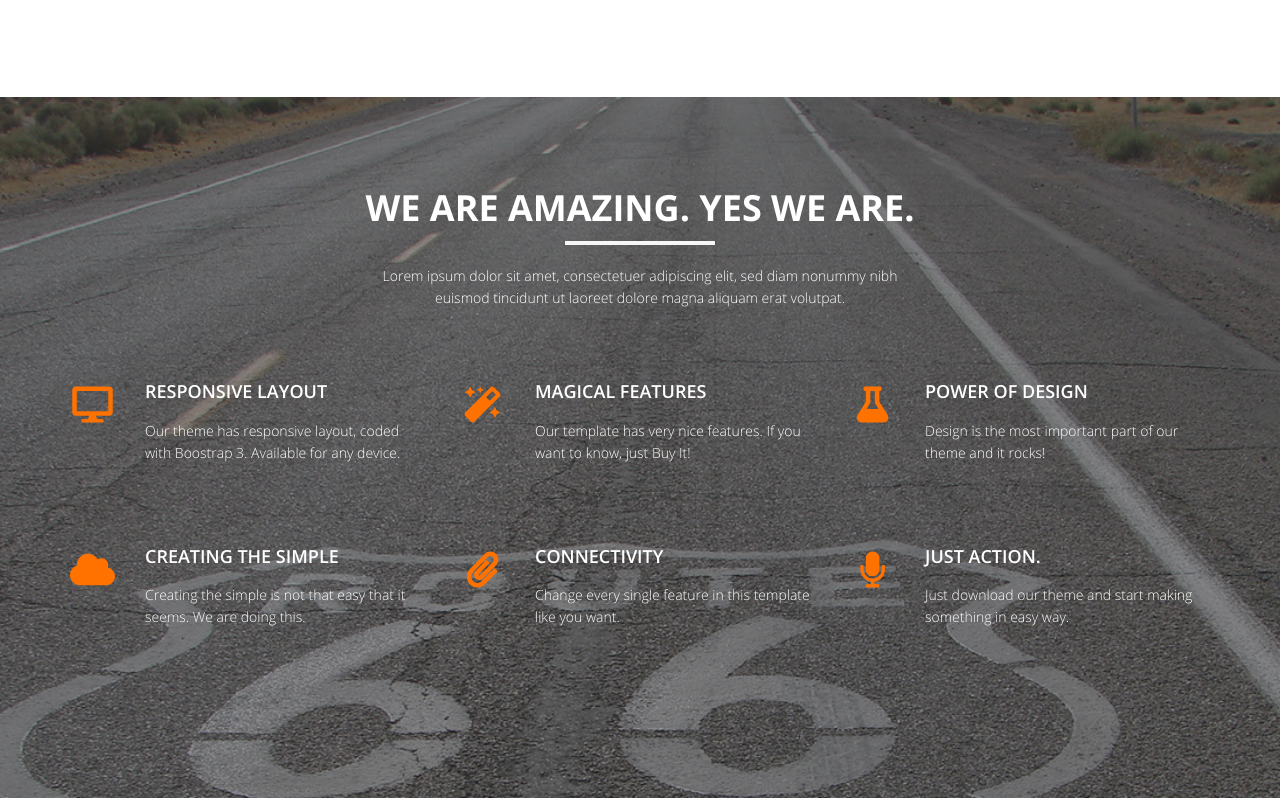
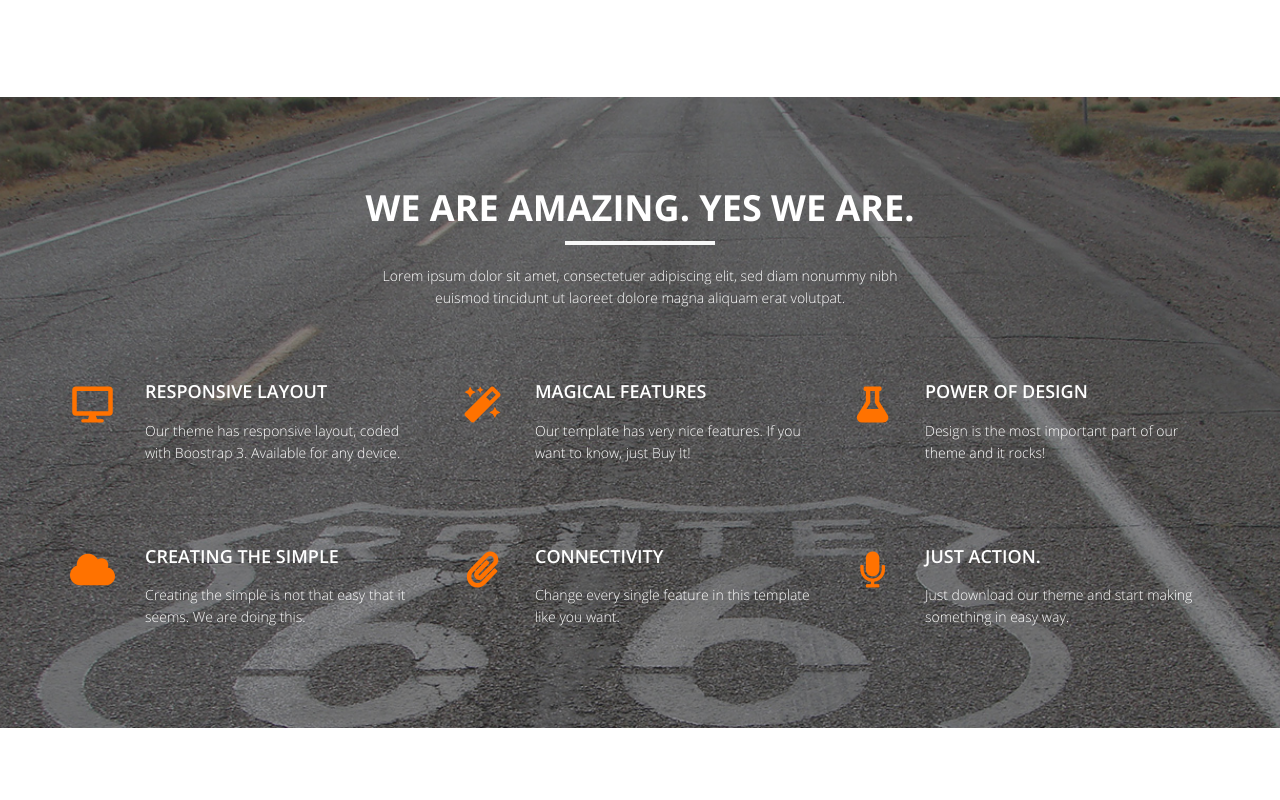
Before and after one commit to romanmaroder/OXXO, a plain HTML site: page docs/index.html in a window 1280 px wide. Shown: the part 1626-2426 px from the top of the page. Drawn offline with Linux system fonts and the light colour scheme.

Commit message:
Fix padding-bottom amazing

```diff
--- a/docs/less/section/_amazing.less
+++ b/docs/less/section/_amazing.less
@@ -7,7 +7,7 @@
 	background-attachment: fixed;
 	background-color: #666657;
 	@media(min-width: 768px) {
-		padding: 90px 0 90px;
+		padding: 90px 0 20px;
 
 	}
 }
@@ -21,6 +21,7 @@
 	max-width:450px;
 	@media(min-width: 768px) {
 		margin: 0 10px 70px 0;
+
 	}
 }
 
```
Also changed, not shown: docs/css/main.css.
